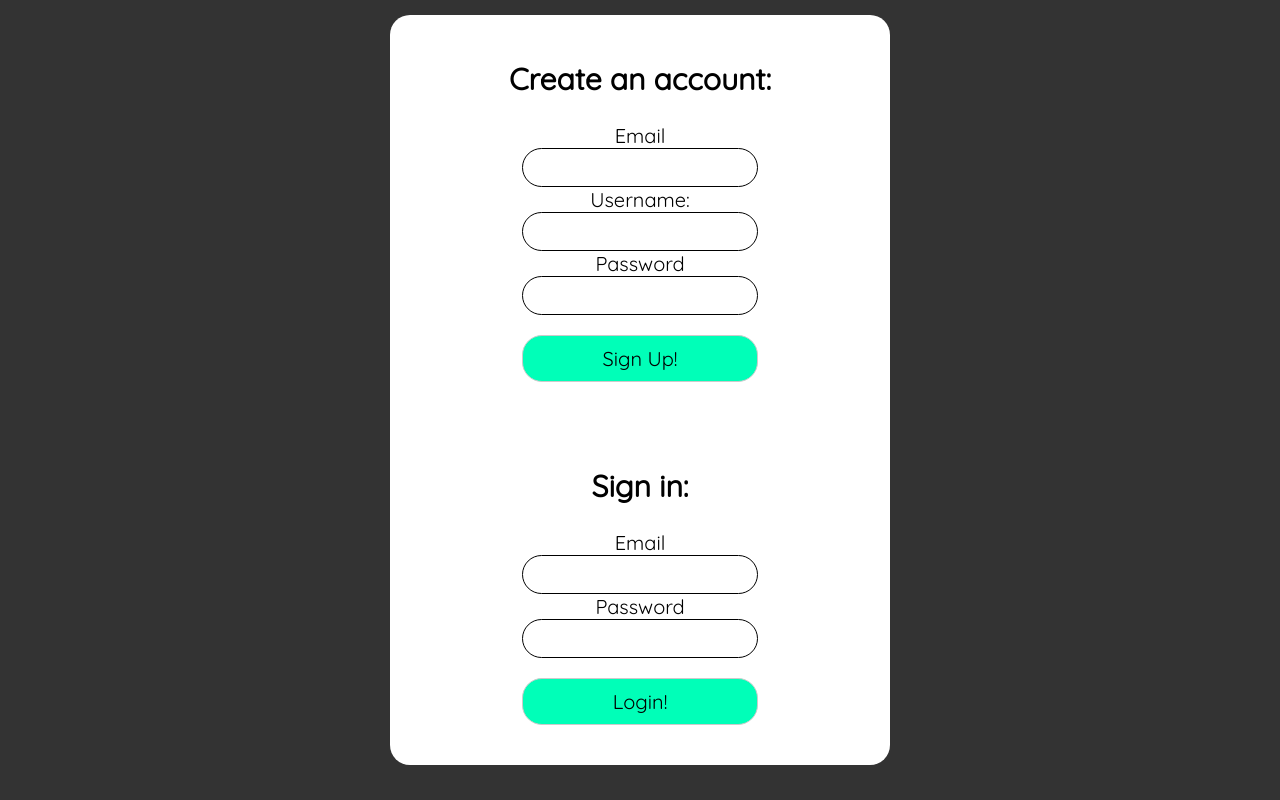
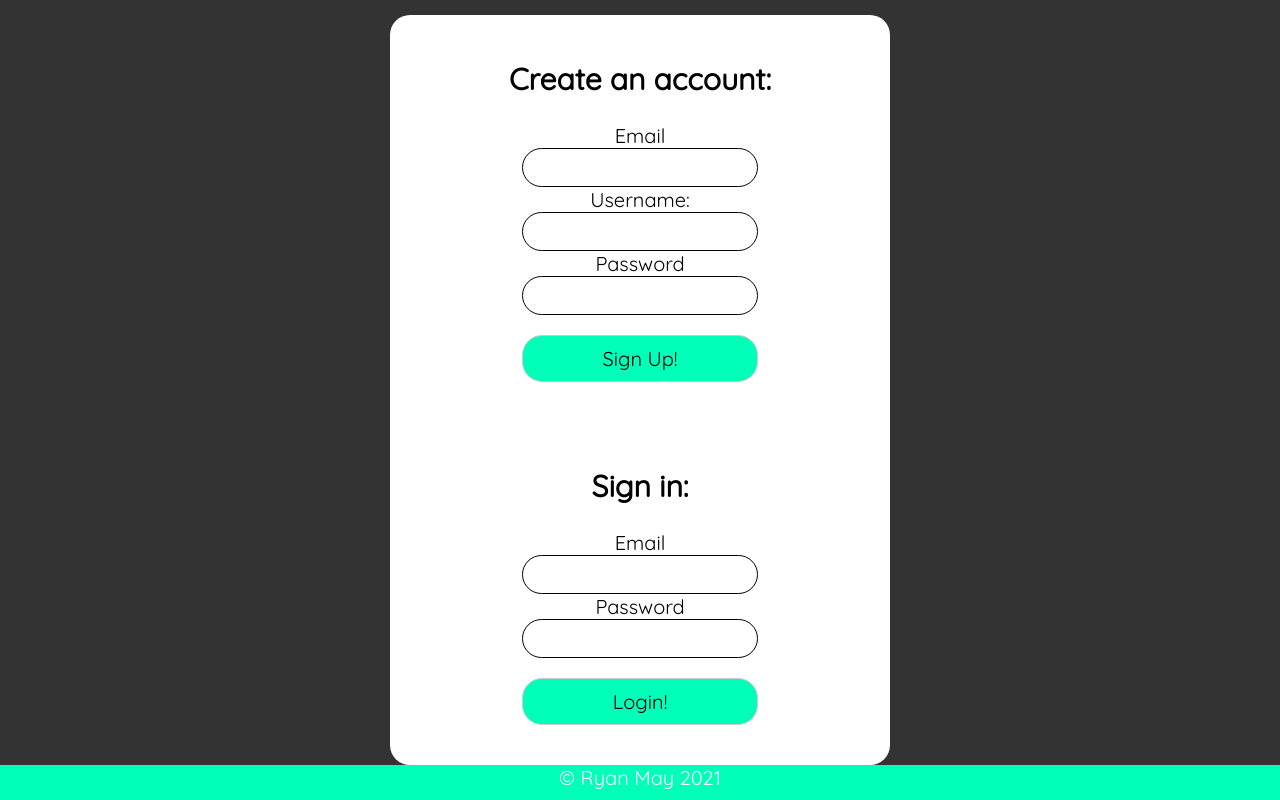
Before and after one commit to RyanMayWebdev/Project3, a React (Create React App) app: page / in a window 1280 px wide. Shown: the part 180-980 px from the top of the page. Before the commit the page ends 945 px from the top, so only its background shows below. Built offline with nearby package versions, Linux system fonts and the light colour scheme; no server answers; the database is empty; a web font is replaced by a local one.

Commit message:
added footer

```diff
--- a/src/App.js
+++ b/src/App.js
@@ -6,10 +6,11 @@ import database from './utilities/firebase';
 import Header from './components/Header';
 import {ref, onValue, push } from 'firebase/database';
 import LoginForm from './components/LoginForm';
+import Footer from './components/Footer';
 import Filter  from 'bad-words'; //Profanity filter package
 
 const App = () => {
-
+    const date = new Date();
     const [messages,
         setMessages] = useState([]);
     const [loggedIn, setLoggedIn] = useState(false);
@@ -37,7 +38,6 @@ const App = () => {
                 const filter = new Filter();
                 message = filter.clean(userInput);
             }
-            const date = new Date();
             const options = { weekday: 'long', year: 'numeric', month: 'long', day: 'numeric'};
             const newMessageObj = {
                 message: message,
@@ -90,6 +90,8 @@ const App = () => {
 
             )
             }
+
+            <Footer year={date.getFullYear()} />
         </div>
     );
 }
--- /dev/null
+++ b/src/components/Footer.js
@@ -0,0 +1,9 @@
+const Footer = (props) => {
+    return (
+        <footer>
+            <p>&copy; Ryan May {props.year} </p>
+        </footer>
+    )
+}
+
+export default Footer;
--- a/src/styles/App.css
+++ b/src/styles/App.css
@@ -9,6 +9,16 @@ html {
 body {
     background-color: #333333;
     font-family: 'Quicksand', sans-serif;
+}
+
+footer {
+    background-color: #00ffb8;
+    color: #fff;
+    text-align: center;
+}
+
+footer p {
+    margin: 0 0 0.5rem;;;
 }
 
 .sr-only:not(:focus):not(:active) {border: 0;clip: rect(00 0 0);clip-path: inset(100%); height: 1px; margin: -1px;overflow: hidden;padding: 0; position: absolute;white-space: nowrap; width: 1px;}
@@ -50,7 +60,7 @@ body {
     display: flex;
     flex: 0 1 75%;
     flex-direction: column;
-    margin: 0 auto;
+    margin: 0 auto 1rem;
     overflow-y: scroll;
     overscroll-behavior-y: contain;
     scroll-snap-type: y proximity;
```
Lines whose indentation alone changed are shown as unchanged.
